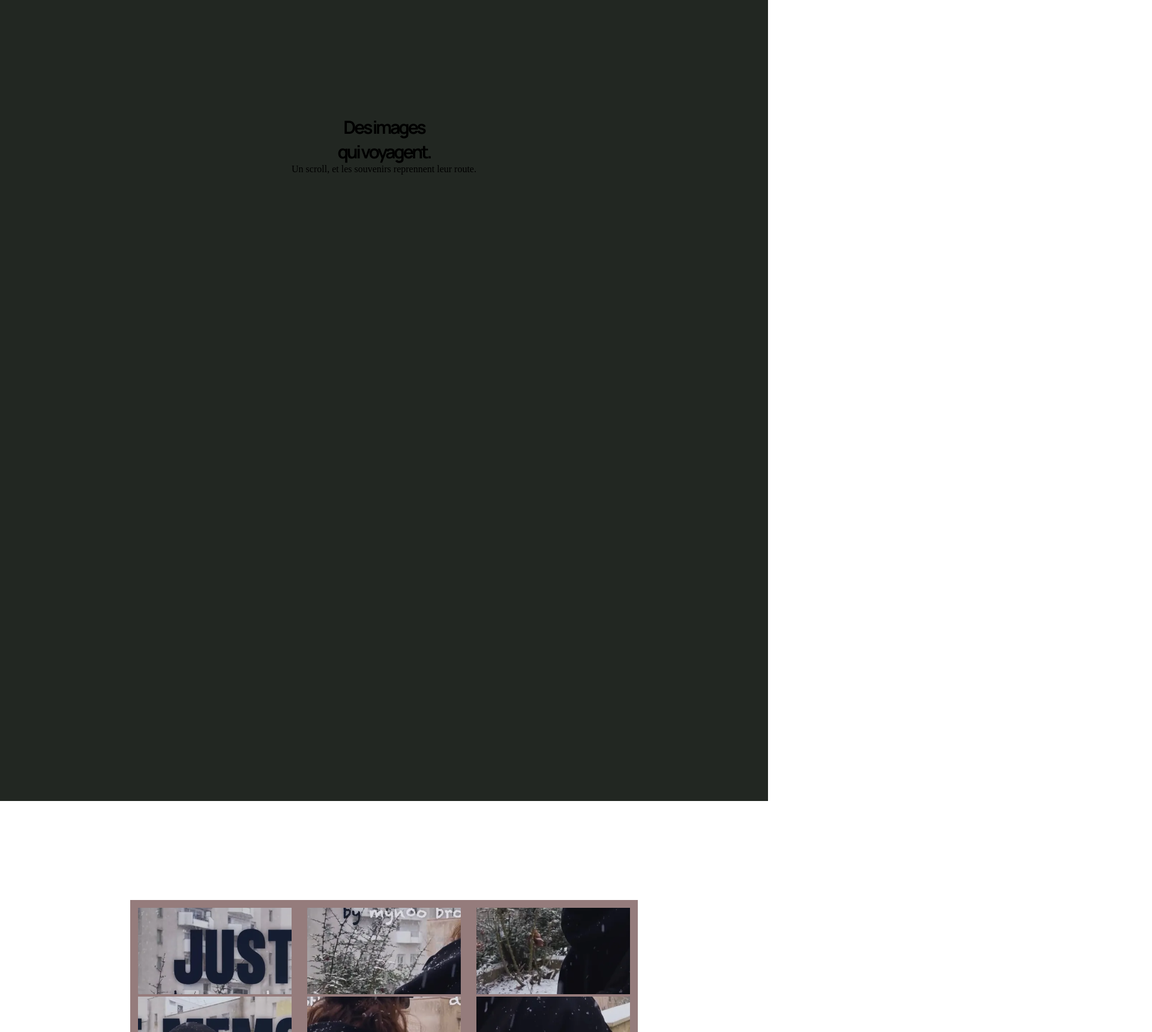
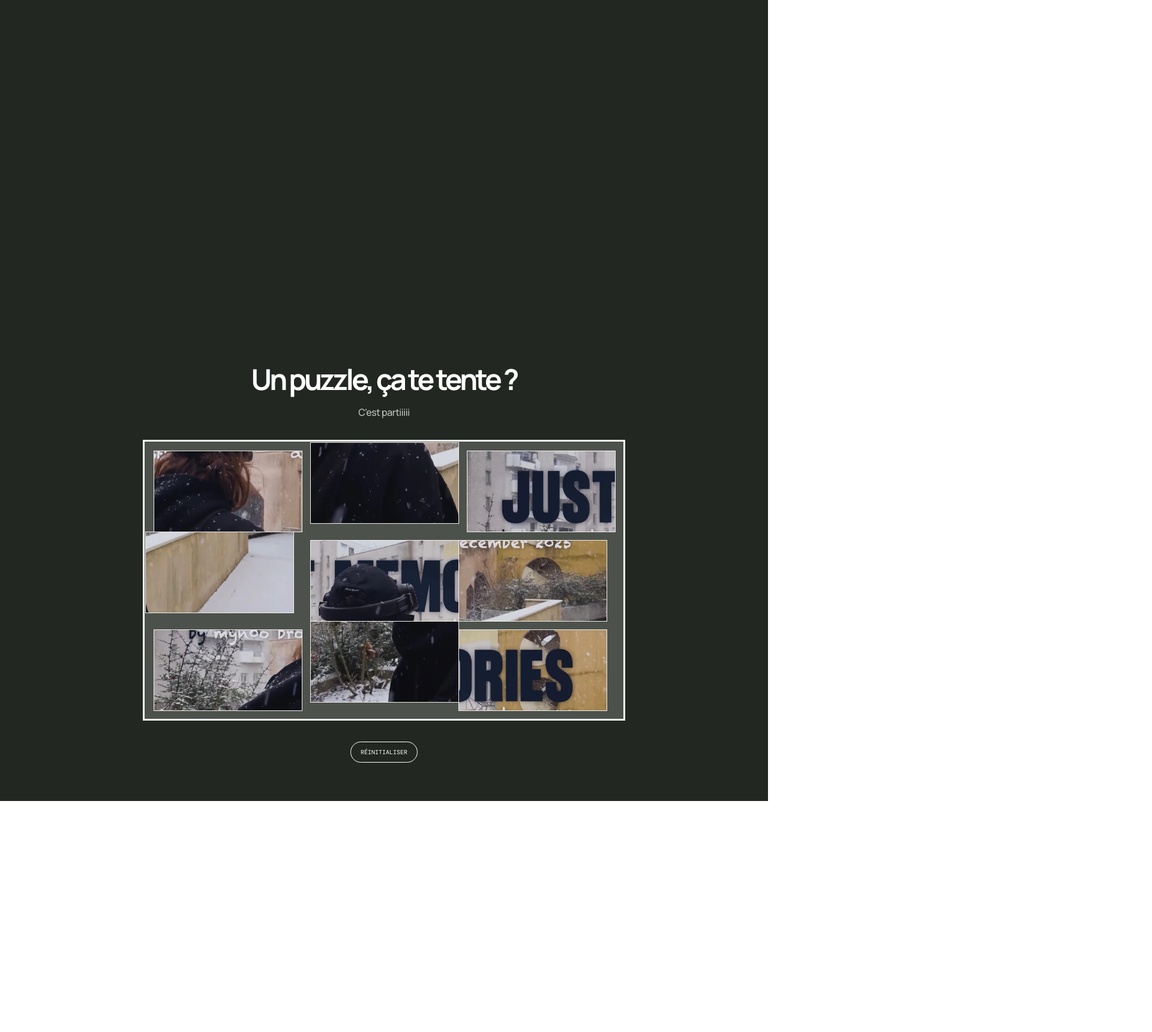
Before and after one commit to myn0o/2026-narration-gsap, a plain HTML site: page index.html in a window 1280 px wide. Shown: the part 1080-2800 px from the top of the page at 60% size, 1920 px wide, since content can reach past the window. After the commit the page ends 2415 px from the top, so only its background shows below. Drawn offline with nearby package versions, Linux system fonts and the light colour scheme.

Commit message:
adding gsap etc...

```diff
--- a/index.html
+++ b/index.html
@@ -14,7 +14,7 @@
     <!-- header ================= -->
     <header>
         <p class="header"> V/LOGS </p>
-        <p class="header">nice</p>
+        <p class="header">ne pas cliquer</p>
      </header>
 
 
@@ -26,7 +26,7 @@
 
           <div class="minicard">
           <p>UNE COLLECTION DE MOMENTS</p>
-          <p >48°51′N — 2°21′E</p>
+          <p >20'24 — 2°26</p>
         </div>
 
       <div class="hero-title-wrap">
@@ -38,62 +38,43 @@
 
     <!-- Section 2 =================== -->
       <section id="section2" class="souvenirs">
-        <div class="journey-sticky">
-               <div class="journey-copy">
-            <h2>Des images<br>qui voyagent.</h2>
-            <p>Un scroll, et les souvenirs reprennent leur route.</p>
-          </div>
-          <div class="image-grid" >
+        <div class="card">
+          <div class="card_text">
+  <h2>Des images qui voyagent fiouuuuuu</h2>
+  <p class="hero-text4">Souvenirs qui s'éloignent petit à petit.</p>
+        </div>
+          <div class="card_image1" >
             <img class="travel-card card-one" src="assets/img/france.webp" alt="Un souvenir de France">
             <img class="travel-card card-two" src="assets/img/espagne.jpg" alt="Un souvenir d'Espagne">
+
+          </div>
+          <div class="card_image1">
             <img class="travel-card card-three" src="assets/img/college.webp" alt="Un souvenir du collège">
             <img class="travel-card card-four" src="assets/img/night.jpg" alt="Un souvenir de nuit">
-            <img class="travel-card card-five" src="assets/img/end.webp" alt="Un paysage sous la neige">
           </div>
 
         </div>
       </section>
 
     <!-- Section 3 =================== -->
-      <section id="section3" class="puzzle-section" >
-        <div class="puzzle">
+      <section class="puzzle-section" id="section3">
+                  <div class="card_text">
+  <h2>Un puzzle, ça te tente ?</h2>
+  <p class="hero-text4">C'est partiiiii</p>
+        </div>
+        <div class="puzzle" id="puzzle">
           <img class="puzzle-piece" src="assets/img/alwayssnowing_1.png" alt="Pièce 1" data-piece="0">
           <img class="puzzle-piece" src="assets/img/alwayssnowing_2.png" alt="Pièce 2" data-piece="1">
           <img class="puzzle-piece" src="assets/img/alwayssnowing_3.png" alt="Pièce 3" data-piece="2">
+          <img class="puzzle-piece" src="assets/img/alwayssnowing_4.png" alt="Pièce 4" data-piece="3">
+          <img class="puzzle-piece" src="assets/img/alwayssnowing_5.png" alt="Pièce 5" data-piece="4">
+          <img class="puzzle-piece" src="assets/img/alwayssnowing_6.png" alt="Pièce 6" data-piece="5">
+          <img class="puzzle-piece" src="assets/img/alwayssnowing_7.png" alt="Pièce 7" data-piece="6">
+          <img class="puzzle-piece" src="assets/img/alwayssnowing_8.png" alt="Pièce 8" data-piece="7">
+          <img class="puzzle-piece" src="assets/img/alwayssnowing_9.png" alt="Pièce 9" data-piece="8">
         </div>
-            <div class="puzzle" >
-          <img class="puzzle-piece" src="assets/img/alwayssnowing_4.png" alt="Pièce 4" data-piece="3" >
-          <img class="puzzle-piece" src="assets/img/alwayssnowing_5.png" alt="Pièce 5" data-piece="4" >
-          <img class="puzzle-piece" src="assets/img/alwayssnowing_6.png" alt="Pièce 6" data-piece="5" >
-            </div>
-            <div class="puzzle">
-
-          <img class="puzzle-piece" src="assets/img/alwayssnowing_7.png" alt="Pièce 7" data-piece="6" >
-          <img class="puzzle-piece" src="assets/img/alwayssnowing_8.png" alt="Pièce 8" data-piece="7" >
-          <img class="puzzle-piece" src="assets/img/alwayssnowing_9.png" alt="Pièce 9" data-piece="8" >
-            </div>
-
+        <button class="puzzle-reset" id="puzzle-reset" type="button">Réinitialiser</button>
       </section>
-
-
-
-
-
-    <!-- Section 4 =================== -->
-    <section id="section4" class="h100" class="light">
-        <div id="movingBlock4" class="block"></div>
-    </section>
-
-    <!-- Section 5 =================== -->
-    <section id="section5" class="h100" class="light">
-        <div id="movingBlock5" class="block"></div>
-    </section>
-
-
-
-
-
-
 
 
 
--- a/js/main.js
+++ b/js/main.js
@@ -10,16 +10,6 @@ gsap.registerPlugin(ScrollTrigger,Observer,ScrollToPlugin,Draggable,MotionPathPl
 /** Animation =====================  */
 
 /** Block1 ========= */
-gsap.fromTo("#movingBlock1", {
-    y: '400px',
-    rotation: 670,
-    duration: 2.5,
-},
-{
-    y: '600px',
-    duration: 2,
-})
-
 
 /** https://gsap.com/docs/v3/Plugins/SplitText/ ==========  */
   SplitText.create('.hero-title-wrap', {
@@ -40,7 +30,7 @@ gsap.fromTo("#movingBlock1", {
 
 let tl = gsap.timeline()
 
-tl.to(".hero-meta", {
+tl.to(".minicard", {
     y: '-15',
 
 
@@ -49,21 +39,6 @@ tl.to(".hero-meta", {
 
 
 /** Block2 ========= */
-gsap.from("#movingBlock2", {
-
-    scrollTrigger: {
-        trigger: "#section2",
-        start: "top50%",
-        // markers: true,
-        id: 'section2',
-        scrub: 0.5,
-        toggleActions: 'play none reverse reset',
-    },
-
-    x:'100vh',
-    duration: 2,
-})
-
 
 
 gsap.from(".travel-card", {
@@ -72,40 +47,72 @@ gsap.from(".travel-card", {
       trigger: '#section2',
       start: 'top top',
       end: 'bottom bottom',
-      //markers: true,
-      scrub: 0.5,
+      // markers: true,
+      scrub: 0.8,
     },
     x: '100vw',
     opacity: 0,
-    duration: 2,
+    duration: 3,
     stagger: 0.15,
 
   });
 
 
 /** Block3 ========= */
-/*let tl = gsap.timeline({
-    repeat: -1,
-    yoyo:true,
-})
 
-tl.to("#movingBlock3", {x: '100', rotation: 90,})
-.to("#movingBlock3", {y: '100',})
-.to("#movingBlock3", {x: '-100',})
-.to("#movingBlock3", {y: '-100', rotation: 0}) */
+  // Ca récupère toutes les images, soit toutes les pièces de l'id puzzle
+  const puzzle = document.querySelector('#puzzle');
+  // Ca les rassemble dans un tableau, dans id et la class
+  const pieces = gsap.utils.toArray('#puzzle .puzzle-piece');
+  // On utilise const pour pouvoir réutiliser le bouton qui lui dira de mélanger à nouveau
+  const resetButton = document.querySelector('#puzzle-reset');
 
 
-Draggable.create(".puzzle-piece", {
-        bounds: "#section3",
 
-})
+  // Créer une fonction pour mélanger l'ordre des pièces dans le tableau
+  function melangerPieces() {
+   // sort() et Math.random() place les pièces dans un ordre aléatoire, le 0.5 permet le mélange
+    const melange = [...pieces].sort(() => Math.random() - 0.5);
+    melange.forEach(piece => puzzle.append(piece)); // *Chatgpt ( line 76 et 106 ) c'est quoi ? append() la déplace à la fin : c’est ainsi que le code change l’ordre des pièces pour each element du puzzle
+  }
 
-/** Block4 ========= */
 
-Draggable.create("#movingBlock4", {
-    // type: "rotation",
-    dragResistance: 0.17,
-    bounds: "#section4",
-    inertia:true
 
-})
+ //
+  Draggable.create(pieces, {
+    type: 'x,y',
+    // Empêche les pièces d'être déplacées hors de la grille
+    bounds: puzzle,
+    onDragStart() { // On va commencer à glisser la piece
+      this.target.classList.add('dragging');
+    },
+    // Quand on va lacher la piece
+    onDragEnd() {
+      // This target désigne la piece qu'on vient de drop
+      const piece = this.target;
+      // piece.find" designe la piece qu'on va déplacer avec l'autre, autre !== piece" c'est celle qu'on déplace actuellement, "this.hitTest(autre, '25%'));" ca permet que la piece qu'on deplace survole les autres
+      const cible = pieces.find(autre => autre !== piece && this.hitTest(autre, '25%'));
+
+      // Si je déplace une piece ça l'échange avec l'autre, sinon ça fait rien
+      if (cible) {
+        // Copie l'ordre actuel des pièces dans la grille.
+        const ordre = [...puzzle.children];
+        // Ca permet de trouver la position des deux puzzles dans le tableau
+        const indexPiece = ordre.indexOf(piece);
+        const indexCible = ordre.indexOf(cible);
+        // Echanger les deux, l'un prend la place de l'autre
+        [ordre[indexPiece], ordre[indexCible]] = [ordre[indexCible], ordre[indexPiece]];
+        // Confirme l'ordre et les mets à leur place où ils ont échangés, sinon ils restent à leur place initiales
+        ordre.forEach(element => puzzle.append(element)); //
+      }
+
+      // Durée du inertia avant qu'il soit remis a la place choisie
+      gsap.to(piece, { x: 0, y: 0, duration: 0.4 });
+      piece.classList.remove('dragging');
+    },
+  });
+
+  // Mélange à nouveau les pieces quand le bouton est cliqué
+  resetButton.addEventListener('click', melangerPieces);
+  // Mélange les pièces une première fois quand on reload la page
+  melangerPieces();
--- a/style.css
+++ b/style.css
@@ -8,13 +8,90 @@
 :root{
     /* COLORS */
     --c-text: #ffffff;
-
-    --c-shadow: -4px -2px 30px rgb(113, 123, 143);
+    --paper: #f3efe7;
+    --ink: #ffffff;
+    --orange: #e65c3a;
+    --muted: #77786f;
+    --mono: 'DM Mono', monospace;
+    --sans: 'Manrope', sans-serif;
 
 }
 
 
 /* Typographie ================== */
+
+.hero_title{
+        transition: 0.5s;
+        filter: saturate(0%);
+        color: #ffdd00;
+
+}
+
+.hero_title:hover{
+    transform: scale(1.1);
+    filter: saturate(100%);
+}
+
+.hero-text2 {
+  font-family: 'DM Mono', monospace;
+  font-size: 10px;
+  letter-spacing: 1.4px;
+  text-transform: uppercase;
+
+    position: absolute;
+bottom: 85%;
+
+}
+
+.hero-text3 {
+  width: 350px;
+
+  position: absolute;
+  right: 15%;
+  bottom: 2%;
+
+  font-family: 'Manrope', sans-serif;
+  font-size: 16px;
+  font-weight: 500;
+  letter-spacing: -0.5px;
+}
+
+.hero-text4{
+    font-family: 'Manrope', sans-serif;
+  font-size: 16px;
+  font-weight: 500;
+  letter-spacing: -0.5px;
+
+
+}
+
+
+
+h1 {
+    font-family: 'Manrope', sans-serif;
+    letter-spacing: -0.105em;
+    font-weight: 700;
+    font-size: 265px;
+
+}
+
+
+
+h2 {
+    font-family: 'Manrope', sans-serif;
+    letter-spacing: -0.08em;
+    font-weight: 700;
+    font-size: 30px;
+
+    color: #ffffff;
+
+}
+
+
+
+
+
+
 
 /* Design Page ================== */
 
@@ -111,56 +188,17 @@ header{
 }
 
 
-.hero_title{
-        transition: 0.5s;
-        filter: saturate(0%);
-        color: #ffdd00;
-
-}
-
-.hero_title:hover{
-    transform: scale(1.1);
-    filter: saturate(100%);
-}
-
-.hero-text2 {
-  font-family: 'DM Mono', monospace;
-  font-size: 10px;
-  letter-spacing: 1.4px;
-  text-transform: uppercase;
-
-    position: absolute;
-bottom: 85%;
-
-}
 
 
-h1 {
-    font-family: 'Manrope', sans-serif;
-    letter-spacing: -0.105em;
-    font-weight: 700;
-    font-size: 265px;
-
-}
 
 
-.hero-text3 {
-  position: absolute;
-  right: 25%;
-  bottom: 2%;
-  font-family: 'Manrope', sans-serif;
-  font-size: 16px;
-  font-weight: 500;
-  letter-spacing: -0.5px;
-}
+
 
 
 /* SECTION 2 ===================== */
 
 #section2{
-      min-height: 100vh;
-  min-height: 100svh;
-
+  min-height: 100vh;
 
 
   display: flex;
@@ -170,153 +208,160 @@ h1 {
 
 }
 
-h2 {
-    font-family: 'Manrope', sans-serif;
-    letter-spacing: -0.105em;
-    font-weight: 700;
-    font-size: 30px;
-
-}
-
 .souvenirs {
-  height: 200vh;
-  background-color: #222722;
-}
-
-.journey-sticky {
-  position: sticky;
-  top: 0;
-  height: 100svh;
-  min-height: 600px;
-  overflow: hidden;
-  display: flex;
-  justify-content: center;
-}
-
-.journey-copy {
-  position: absolute;
-  z-index: 2;
-  top: 7vh;
-  text-align: center;
+  min-height: 200vh;
 
 
-}
-
-
-
-.image-grid {
-  position: relative;
-  height: 100%;
-  padding: 6vh 6vw;
-  display: grid;
-  grid-template-columns: repeat(6, minmax(0, 1fr));
-  grid-template-rows: repeat(2, auto);
-  align-content: center;
-  align-items: center;
-  gap: 5vh 1.5vw;
-}
-
-.path-stage {
-  position: relative;
-  height: 100%;
-  padding: 6vh 6vw;
-  display: grid;
-  grid-template-columns: repeat(6, minmax(0, 1fr));
-  grid-template-rows: repeat(2, auto);
-  align-content: center;
-  align-items: center;
-  gap: 5vh 1.5vw;
-}
-
-.route {
-  position: absolute;
-  inset: 0;
-  width: 100%;
-  height: 100%;
-  overflow: visible;
-  z-index: 0;
-}
-
-.route path {
-  fill: none;
-  stroke: #f3efe733;
-  stroke-width: 1.1;
-  stroke-dasharray: 3 9;
-}
-
-.travel-card {
-  display: block;
-  position: relative;
-  width: 100%;
-  aspect-ratio: 16/9;
-  object-fit: cover;
-  filter: saturate(.84);
-  will-change: transform;
-  z-index: 1;
-}
-
-.card-one {
-  grid-column: 1 / 3;
-}
-
-.card-two {
-  grid-column: 3 / 5;
-}
-
-.card-three {
-  grid-column: 5 / 7;
-}
-
-.card-four {
-  grid-column: 2 / 4;
-}
-
-.card-five {
-  grid-column: 4 / 6;
-}
-
-
-/* SECTION 3 ===================== */
-#section3{
-          min-height: 100vh;
-  min-height: 100svh;
-
-
-
-  display: flex;
-  justify-content: center;
-  align-items: center;
-
-
-}
-
-.puzzle-section {
-  min-height: 100svh;
-  display: flex;
-  justify-content: center;
-  align-items: center;
-
-
-}
-
-.puzzle {
-  width: 20%;
-
-
-
-  padding: 13px;
-
-  background-color: #745252c1;
+  background: #222722;
+  color: #f3efe7;
 
 
 
 
 }
 
-.puzzle-piece {
-  z-index: 1;
+.card {
+
+
+ height: 100vh;
+
+
+  display: flex;
+  flex-direction: column;
+  align-items: center;
+  justify-content: center;
+
+
+  gap: 12px;
   width: 100%;
+}
+
+.card_text {
+  width: 100%;
+  text-align: center;
+}
+
+.card_text h2 {
+  margin: 0 0 12px;
+  font-size: 48px;
+}
+
+.card_text p {
+  margin: 0;
+  color: #c2c3bc;
+}
+
+.card_image1 {
+  display: flex;
+  justify-content: center;
+  gap: 16px;
+  width: 100%;
+}
+
+.travel-card {
+  width: 360px;
+  height: 220px;
+  object-fit: cover;
+  border-radius: 8px;
+}
+
+/* SECTION 3 ===================== */
+.puzzle-section {
+  position: relative;
+  min-height: 100svh;
+
+  gap: 35px;
+
+
+  display: grid;
+  place-items: center;
+  align-content: center;
+
+
+  background-color: #222722;
+}
+
+.puzzle-copy {
+  width: 100%;
+  text-align: center;
+}
 
 
 
+.puzzle-reset {
+  display: flex;
+
+
+
+  border: 1px solid var(--ink);
+  border-radius: 30px;
+
+
+  padding: 10px 16px;
+
+
+  background: transparent;
+  color: var(--c-text);
+  font: 10px var(--mono);
+
+
+  text-transform: uppercase;
+  cursor: pointer;
+  transition: background-color .2s, color .2s;
 }
+
+.puzzle-reset:hover {
+  background: var(--ink);
+      color:#000000c1;
+
+}
+
+.puzzle {
+  width: 60%;
+  aspect-ratio: 16/9;
+
+
+  display: grid;
+  grid-template-columns: repeat(3, minmax(0, 1fr));
+  grid-template-rows: repeat(3, minmax(0, 1fr));
+
+
+  gap: 15px;
+  padding: 15px;
+
+
+  background: #ffffff31;
+  border: 3px solid #ffffff;
+
+}
+
+.puzzle-piece {
+
+  display: block;
+  position: relative;
+  z-index: 1;
+  width: 100%;
+  height: 100%;
+
+  border: 1px solid #f3efe7;
+
+
+  object-fit: cover;
+
+  padding: 0;
+  cursor: grab;
+
+  transition: filter .15s, box-shadow .15s;
+
+}
+
+.puzzle-piece:active,
+.puzzle-piece.dragging {
+  cursor: grabbing;
+}
+
+.puzzle-piece.dragging {
+  z-index: 5;
+  filter: brightness(1.12);
+  box-shadow: 0 8px 22px #20231f55;
+}
```
